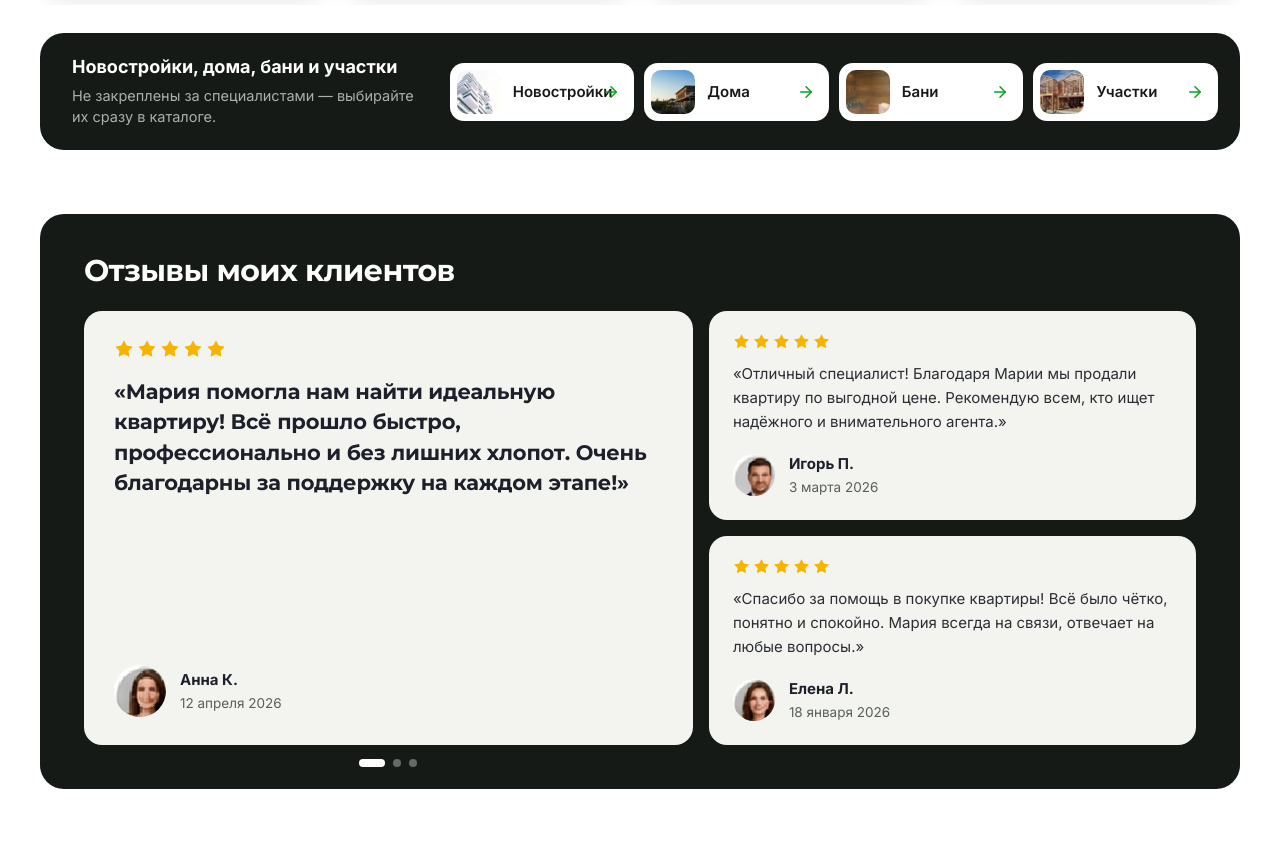
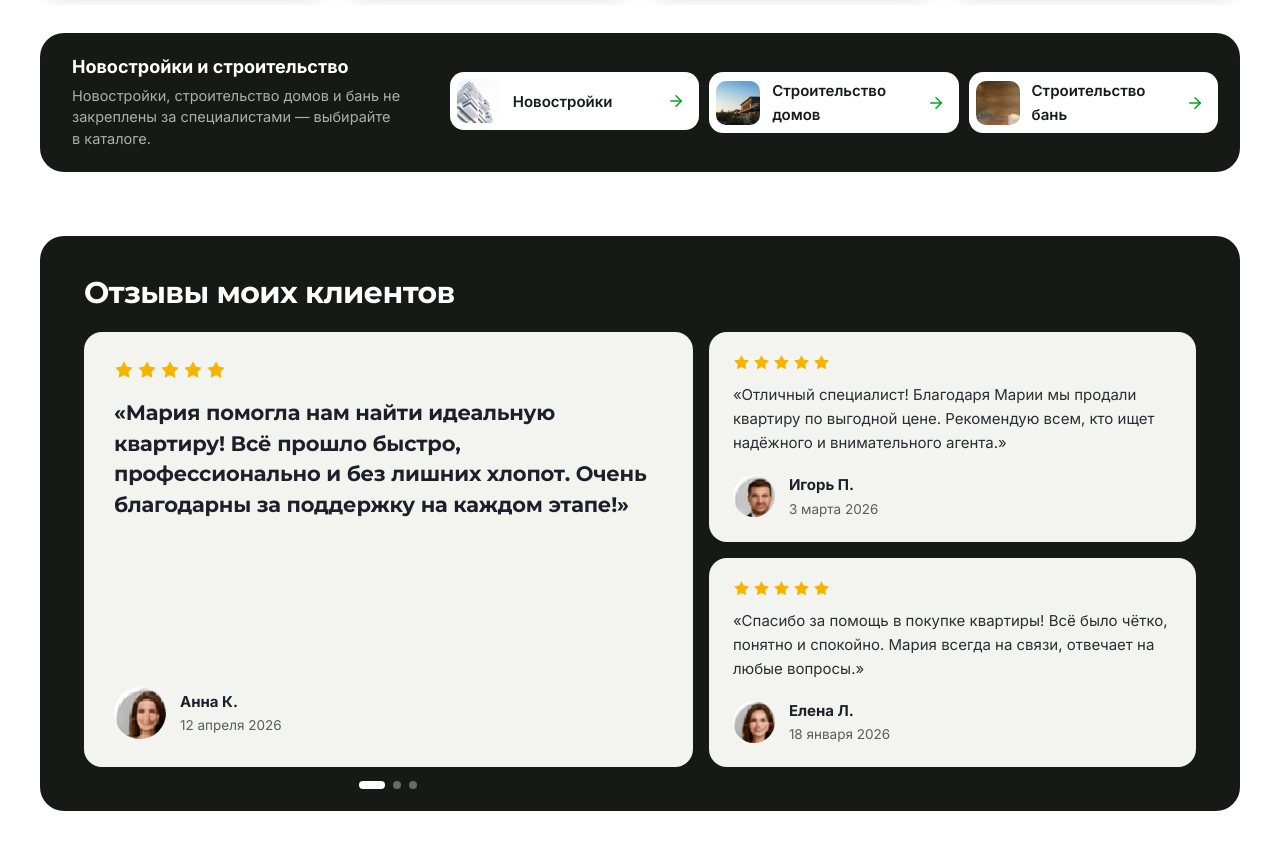
Before and after one commit to Ceyhun1999/-, a plain HTML site: page agent.html in a window 1280 px wide. Shown: the part 2026-2875 px from the top of the page. Drawn offline with Linux system fonts and the light colour scheme.

Commit message:
Специалист: переход в каталог — Новостройки, Строительство домов, Строительство бань (без участков)

```diff
--- a/agent.html
+++ b/agent.html
@@ -52,7 +52,7 @@
         <li><a class="nav-link" href="index.html">Главная</a></li>
         <li><a class="nav-link" href="/objects" data-stub="Каталог «Наши объекты»">Наши объекты</a></li>
         <li><a class="nav-link" href="/novostroyki" data-stub="Раздел «Новостройки»">Новостройки</a></li>
-        <li><a class="nav-link" href="/doma" data-stub="Раздел «Дома»">Дома</a></li>
+        <li><a class="nav-link" href="/stroitelstvo-domov" data-stub="Раздел «Строительство домов»">Дома</a></li>
         <li><a class="nav-link" href="services.html">Услуги</a></li>
         <li><a class="nav-link" href="team.html">Наша команда</a></li>
         <li><a class="nav-link" href="blog.html">Блог</a></li>
@@ -80,7 +80,7 @@
         <li><a class="block py-4" href="index.html">Главная</a></li>
         <li><a class="block py-4" href="/objects" data-stub="Каталог «Наши объекты»">Наши объекты</a></li>
         <li><a class="block py-4" href="/novostroyki" data-stub="Раздел «Новостройки»">Новостройки</a></li>
-        <li><a class="block py-4" href="/doma" data-stub="Раздел «Дома»">Дома</a></li>
+        <li><a class="block py-4" href="/stroitelstvo-domov" data-stub="Раздел «Строительство домов»">Дома</a></li>
         <li><a class="block py-4" href="services.html">Услуги</a></li>
         <li><a class="block py-4" href="team.html">Наша команда</a></li>
         <li><a class="block py-4" href="blog.html">Блог</a></li>
@@ -295,12 +295,11 @@
         <a href="#" class="btn btn-dark btn-sheen mt-5 min-h-[48px]" data-intent="Покупка" data-intent-title="Подобрать объект с Марией">Оставить заявку на подбор</a>
       </div>
       <div class="obj-jump on-dark" aria-labelledby="jump-title">
-        <div><p id="jump-title" class="obj-jump-title">Новостройки, дома, бани и участки</p><p class="obj-jump-text">Не закреплены за специалистами — выбирайте их сразу в каталоге.</p></div>
+        <div><p id="jump-title" class="obj-jump-title">Новостройки и строительство</p><p class="obj-jump-text">Новостройки, строительство домов и бань не закреплены за специалистами — выбирайте в каталоге.</p></div>
         <ul class="obj-jump-list">
             <li><a class="obj-jump-link" href="/novostroyki" data-stub="Раздел «Новостройки»"><img src="assets/img/photos/cat-newbuild-640.webp" alt="" width="44" height="44" loading="lazy" decoding="async"><span>Новостройки</span><svg aria-hidden="true" focusable="false" xmlns="http://www.w3.org/2000/svg" viewBox="0 0 24 24" fill="none" stroke="currentColor" stroke-width="2" stroke-linecap="round" stroke-linejoin="round"><path d="M5 12h14"/><path d="m12 5 7 7-7 7"/></svg></a></li>
-            <li><a class="obj-jump-link" href="/doma" data-stub="Раздел «Дома»"><img src="assets/img/photos/cat-houses-640.webp" alt="" width="44" height="44" loading="lazy" decoding="async"><span>Дома</span><svg aria-hidden="true" focusable="false" xmlns="http://www.w3.org/2000/svg" viewBox="0 0 24 24" fill="none" stroke="currentColor" stroke-width="2" stroke-linecap="round" stroke-linejoin="round"><path d="M5 12h14"/><path d="m12 5 7 7-7 7"/></svg></a></li>
-            <li><a class="obj-jump-link" href="/bani" data-stub="Раздел «Бани»"><img src="assets/img/photos/cat-banya-640.webp" alt="" width="44" height="44" loading="lazy" decoding="async"><span>Бани</span><svg aria-hidden="true" focusable="false" xmlns="http://www.w3.org/2000/svg" viewBox="0 0 24 24" fill="none" stroke="currentColor" stroke-width="2" stroke-linecap="round" stroke-linejoin="round"><path d="M5 12h14"/><path d="m12 5 7 7-7 7"/></svg></a></li>
-            <li><a class="obj-jump-link" href="/izhs" data-stub="Раздел «Участки ИЖС»"><img src="assets/img/photos/cat-izhs-640.webp" alt="" width="44" height="44" loading="lazy" decoding="async"><span>Участки</span><svg aria-hidden="true" focusable="false" xmlns="http://www.w3.org/2000/svg" viewBox="0 0 24 24" fill="none" stroke="currentColor" stroke-width="2" stroke-linecap="round" stroke-linejoin="round"><path d="M5 12h14"/><path d="m12 5 7 7-7 7"/></svg></a></li>
+            <li><a class="obj-jump-link" href="/stroitelstvo-domov" data-stub="Раздел «Строительство домов»"><img src="assets/img/photos/cat-houses-640.webp" alt="" width="44" height="44" loading="lazy" decoding="async"><span>Строительство домов</span><svg aria-hidden="true" focusable="false" xmlns="http://www.w3.org/2000/svg" viewBox="0 0 24 24" fill="none" stroke="currentColor" stroke-width="2" stroke-linecap="round" stroke-linejoin="round"><path d="M5 12h14"/><path d="m12 5 7 7-7 7"/></svg></a></li>
+            <li><a class="obj-jump-link" href="/stroitelstvo-ban" data-stub="Раздел «Строительство бань»"><img src="assets/img/photos/cat-banya-640.webp" alt="" width="44" height="44" loading="lazy" decoding="async"><span>Строительство бань</span><svg aria-hidden="true" focusable="false" xmlns="http://www.w3.org/2000/svg" viewBox="0 0 24 24" fill="none" stroke="currentColor" stroke-width="2" stroke-linecap="round" stroke-linejoin="round"><path d="M5 12h14"/><path d="m12 5 7 7-7 7"/></svg></a></li>
         </ul>
       </div>
     </div>
@@ -432,7 +431,7 @@
         <ul class="mt-4 space-y-2.5">
           <li><a class="hover:text-brand-on-dark" href="/objects" data-stub="Каталог «Наши объекты»">Наши объекты</a></li>
           <li><a class="hover:text-brand-on-dark" href="/novostroyki" data-stub="Раздел «Новостройки»">Новостройки</a></li>
-          <li><a class="hover:text-brand-on-dark" href="/doma" data-stub="Раздел «Дома»">Дома</a></li>
+          <li><a class="hover:text-brand-on-dark" href="/stroitelstvo-domov" data-stub="Раздел «Строительство домов»">Дома</a></li>
           <li><a class="hover:text-brand-on-dark" href="team.html">Наша команда</a></li>
           <li><a class="hover:text-brand-on-dark" href="blog.html">Блог</a></li>
           <li><a class="hover:text-brand-on-dark" href="reviews.html">Отзывы</a></li>
```
Also changed, not shown: agent-basic.html (+6 -7 lines), agent-insured.html (+6 -7 lines), agent-ip.html (+6 -7 lines), assets/app.css.
